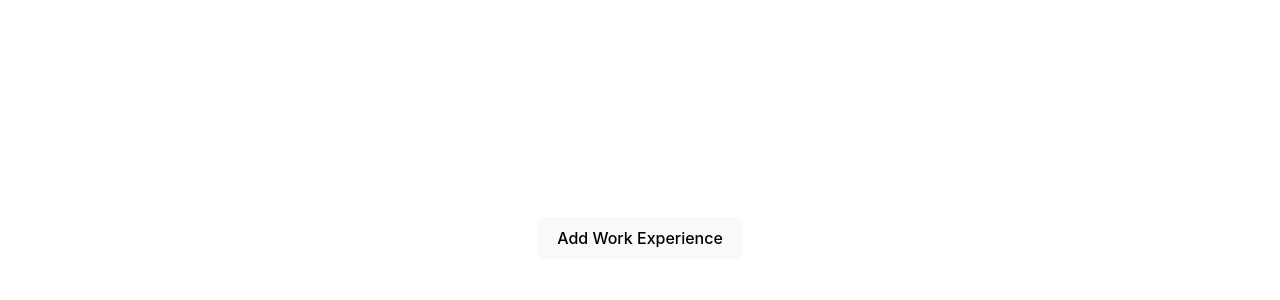
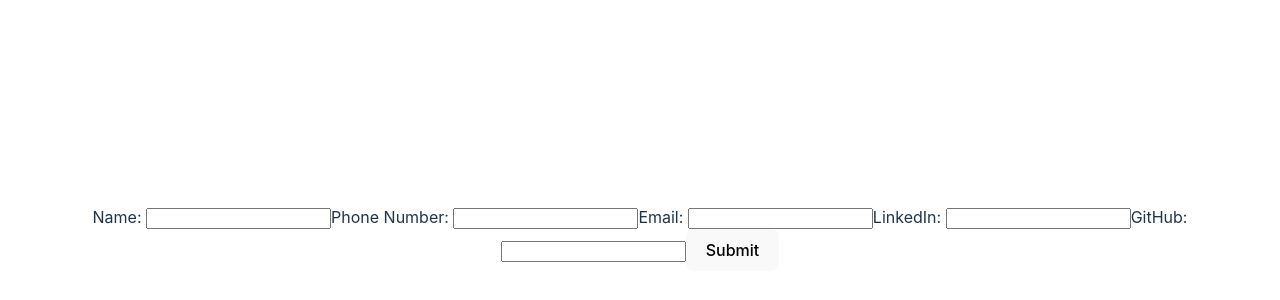
Before and after one commit to Suryakumar-Selvakumar/NextStepCV, a React (Vite) app: page / in a window 1280 px wide. Shown: the part 162-462 px from the top of the page. Built offline with nearby package versions, Linux system fonts and the light colour scheme.

Commit message:
refactor(`General.jsx`): Merge states into object
To avoid redundant states and to prep the data for usage with
localStorage, merge all the states into a single object state

```diff
--- a/src/App.jsx
+++ b/src/App.jsx
@@ -9,10 +9,10 @@ import { ProjectSection } from "./components/ProjectSection";
 function App() {
   return (
     <>
-      {/* <General />
-      <EducationSection />
+      <General />
+      {/* <EducationSection />
       <TechnicalSkills /> */}
-      <WorkSection />
+      {/* <WorkSection /> */}
       {/* <ProjectSection /> */}
     </>
   );
--- a/src/components/General.jsx
+++ b/src/components/General.jsx
@@ -1,9 +1,13 @@
 import { useState } from "react";
 
 function General() {
-  const [name, setName] = useState("");
-  const [email, setEmail] = useState("");
-  const [phNo, setPhNo] = useState("");
+  const [contactDetails, setContactDetails] = useState({
+    name: "",
+    phNo: "",
+    email: "",
+    linkedIn: "",
+    gitHub: "",
+  });
   const [displayState, setDisplayState] = useState("form");
 
   function handleSubmit() {
@@ -21,29 +25,53 @@ function General() {
         <input
           type="text"
           id="name"
-          value={name}
-          onChange={(e) => setName(e.target.value)}
+          value={contactDetails.name}
+          onChange={(e) =>
+            setContactDetails({ ...contactDetails, name: e.target.value })
+          }
+          required
+        />
+        <label htmlFor="ph-no">Phone Number: </label>
+        <input
+          type="tel"
+          id="ph-no"
+          value={contactDetails.phNo}
+          onChange={(e) =>
+            setContactDetails({ ...contactDetails, phNo: e.target.value })
+          }
           required
         />
         <label htmlFor="email">Email: </label>
         <input
           type="email"
           id="email"
-          value={email}
-          onChange={(e) => setEmail(e.target.value)}
+          value={contactDetails.email}
+          onChange={(e) =>
+            setContactDetails({ ...contactDetails, email: e.target.value })
+          }
           required
         />
-        <label htmlFor="ph-no">Phone Number: </label>
+        <label htmlFor="linked-in">LinkedIn: </label>
         <input
-          type="tel"
-          id="ph-no"
-          value={phNo}
-          onChange={(e) => setPhNo(e.target.value)}
+          type="text"
+          id="linked-in"
+          value={contactDetails.linkedIn}
+          onChange={(e) =>
+            setContactDetails({ ...contactDetails, linkedIn: e.target.value })
+          }
           required
         />
-        <button type="submit">
-          Submit
-        </button>
+        <label htmlFor="github">GitHub: </label>
+        <input
+          type="text"
+          id="github"
+          value={contactDetails.gitHub}
+          onChange={(e) =>
+            setContactDetails({ ...contactDetails, gitHub: e.target.value })
+          }
+          required
+        />
+        <button type="submit">Submit</button>
       </form>
     );
   }
@@ -51,11 +79,15 @@ function General() {
   if (displayState === "resume") {
     return (
       <div className="general">
-        <h1 id="name-general">{name}</h1>
+        <h1 id="name-general">{contactDetails.name}</h1>
         <div>
-          <p id="email-general">{email}</p>
+          <p id="ph-no-general">{contactDetails.phNo}</p>
           <p> | </p>
-          <p id="ph-no-general">{phNo}</p>
+          <p id="email-general">{contactDetails.email}</p>
+          <p> | </p>
+          <p id="linked-in-general">{contactDetails.linkedIn}</p>
+          <p> | </p>
+          <p id="github-general">{contactDetails.gitHub}</p>
         </div>
         <button type="button" onClick={() => handleEdit()}>
           Edit
--- a/src/components/Work.jsx
+++ b/src/components/Work.jsx
@@ -31,10 +31,12 @@ export function Work() {
 
   function handleSubmit() {
     setDisplayState("resume");
+    document.getElementById("add-work").style.cssText = "display: inline;";
   }
 
   function handleEdit() {
     setDisplayState("form");
+    document.getElementById("add-work").style.cssText = "display: none;";
   }
 
   function editRole(roleId) {
```
